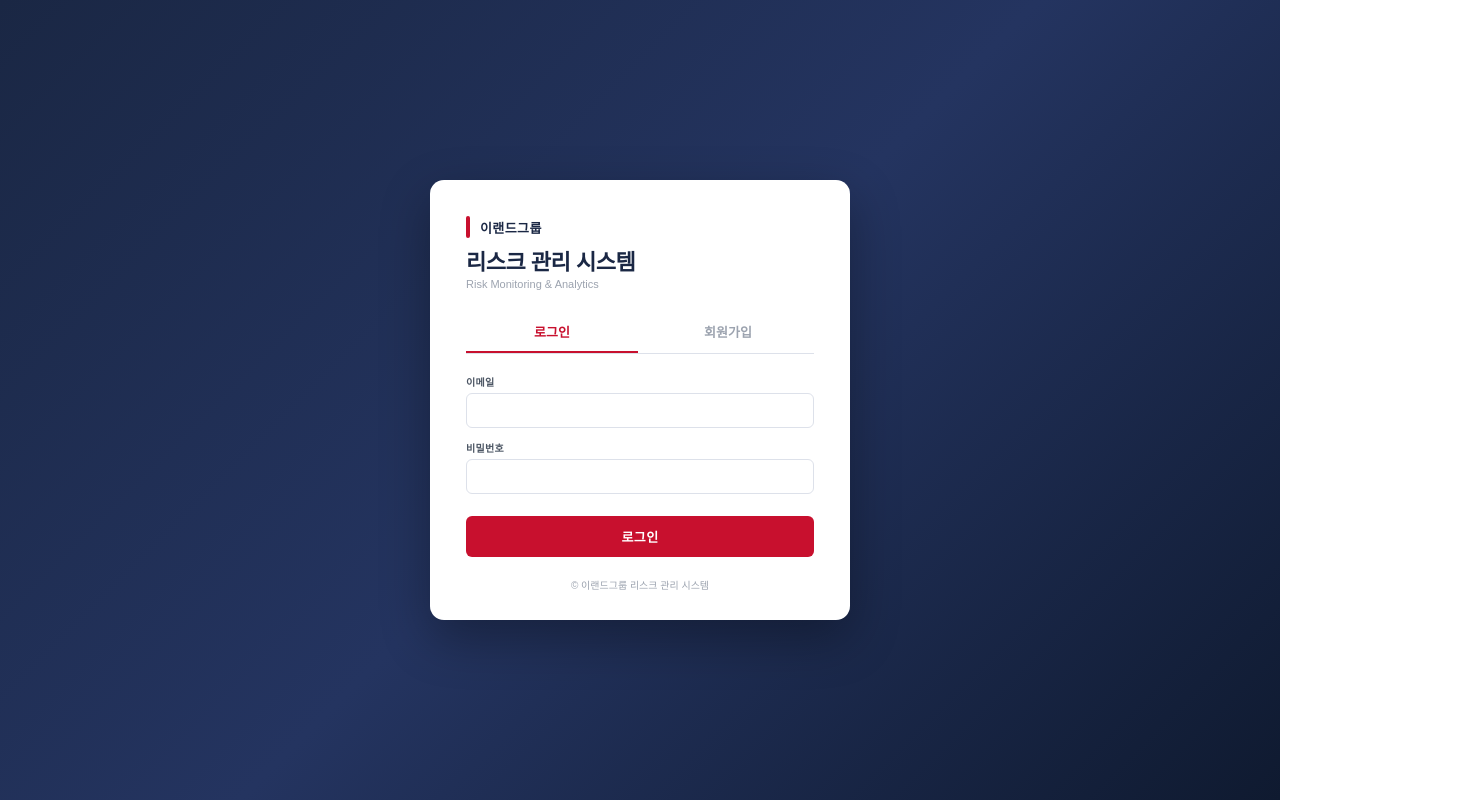
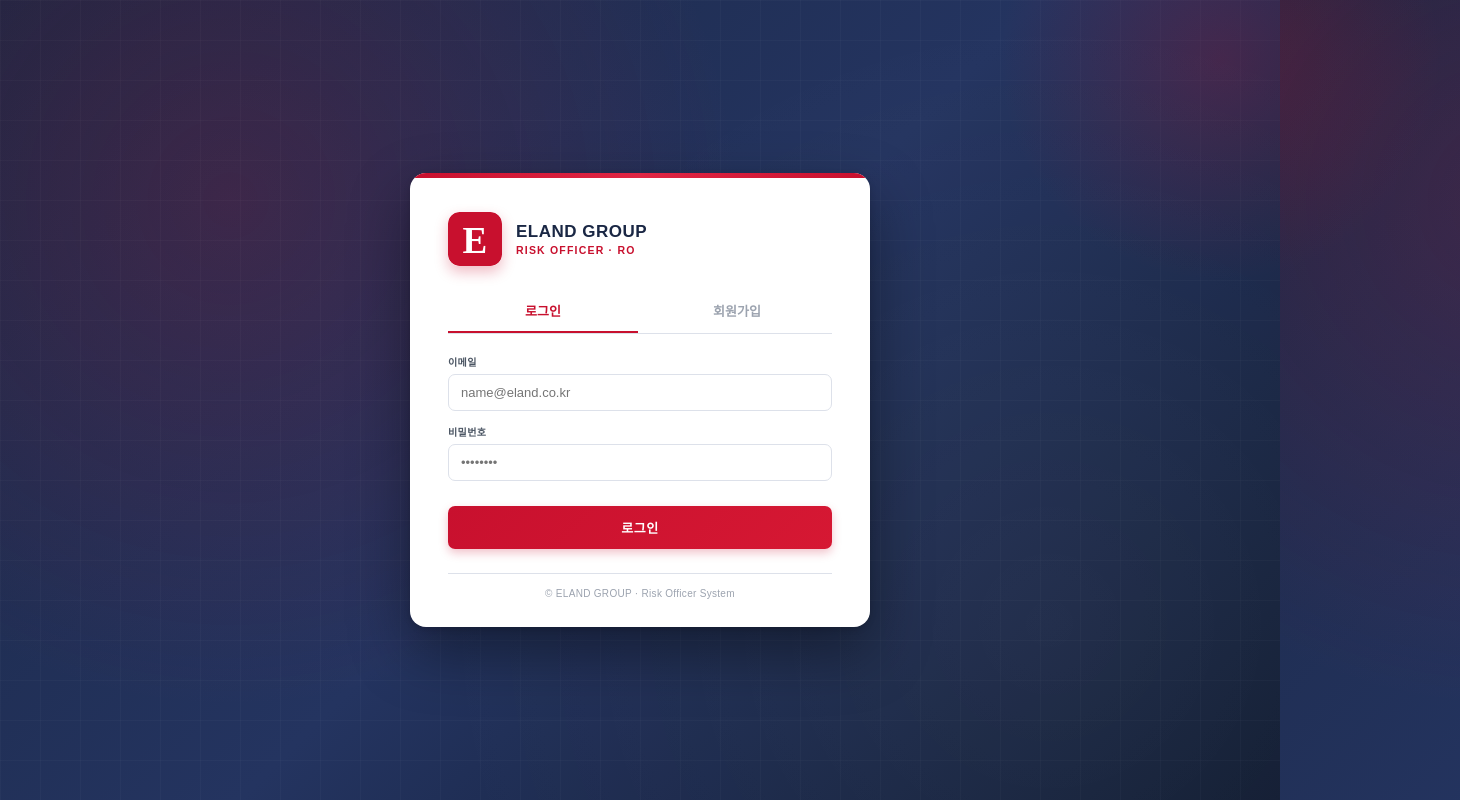
Before and after one commit to gabeenya/cro_dashboard, a plain HTML site: page login.html in a window 1280 px wide. Shown: the whole page, 1460 px wide, since content can reach past the window. Drawn offline with nearby package versions, Linux system fonts and the light colour scheme.

Commit message:
파비콘 수정

```diff
--- a/login.html
+++ b/login.html
@@ -3,7 +3,8 @@
 <head>
 <meta charset="UTF-8">
 <meta name="viewport" content="width=device-width, initial-scale=1.0">
-<title>로그인 — 이랜드그룹 리스크 관리 시스템</title>
+<title>ELAND CRO</title>
+<link rel="icon" type="image/svg+xml" href="favicon.svg">
 <script src="https://cdn.jsdelivr.net/npm/@supabase/supabase-js@2"></script>
 <style>
 :root{
@@ -17,84 +18,146 @@
 *{box-sizing:border-box}
 body{
   margin:0; min-height:100vh; font-family:var(--font); color:var(--text); font-size:13px;
-  background:linear-gradient(135deg,#1a2744 0%,#243460 50%,#0f1a30 100%);
+  background:
+    radial-gradient(circle at 18% 25%, rgba(200,16,46,0.18), transparent 42%),
+    radial-gradient(circle at 82% 78%, rgba(255,255,255,0.05), transparent 50%),
+    linear-gradient(135deg, #1a2744 0%, #243460 50%, #0f1a30 100%);
   display:flex; align-items:center; justify-content:center; padding:24px;
+  position:relative; overflow:hidden;
 }
+/* 배경 미세 격자 */
+body::before{
+  content:''; position:absolute; inset:0;
+  background-image:
+    linear-gradient(rgba(255,255,255,0.025) 1px, transparent 1px),
+    linear-gradient(90deg, rgba(255,255,255,0.025) 1px, transparent 1px);
+  background-size: 40px 40px;
+  pointer-events:none;
+}
+/* 우측 상단 장식 원 */
+body::after{
+  content:''; position:absolute; top:-180px; right:-180px;
+  width:480px; height:480px; border-radius:50%;
+  background: radial-gradient(circle, rgba(200,16,46,0.22) 0%, transparent 65%);
+  pointer-events:none;
+}
+
 .frame{
-  width:100%; max-width:420px; background:var(--surface);
-  border-radius:14px; box-shadow:0 18px 50px rgba(0,0,0,0.32);
-  padding:36px 36px 28px;
+  position:relative; z-index:1;
+  width:100%; max-width:460px; background:var(--surface);
+  border-radius:16px; box-shadow:0 24px 60px rgba(0,0,0,0.4), 0 2px 6px rgba(0,0,0,0.15);
+  overflow:hidden;
 }
-.brand-row{display:flex;align-items:center;gap:10px;margin-bottom:6px}
-.brand-bar{width:4px;height:22px;background:var(--red);border-radius:2px}
-.brand{font-size:13px;font-weight:700;color:var(--navy);letter-spacing:0.4px}
-.ttl{font-size:22px;font-weight:800;color:var(--navy);letter-spacing:-0.5px;margin:4px 0 2px}
-.sub{font-size:11px;color:var(--text3);margin-bottom:22px}
+/* 카드 상단 빨강 띠 */
+.frame::before{
+  content:''; display:block; height:5px;
+  background:linear-gradient(90deg, var(--red) 0%, #e02644 50%, var(--red) 100%);
+}
+.frame-inner{padding:34px 38px 28px}
+
+/* 헤더 */
+.header{display:flex;align-items:center;gap:14px;margin-bottom:24px}
+.logo-circle{
+  width:54px; height:54px; flex-shrink:0;
+  background:url('favicon.svg') center/contain no-repeat;
+  border-radius:11px;
+  box-shadow:0 6px 14px rgba(200,16,46,0.28);
+}
+.header-txt{display:flex;flex-direction:column;line-height:1.15}
+.header-brand{font-size:17px;font-weight:900;color:var(--navy);letter-spacing:0.5px}
+.header-sub{font-size:10.5px;font-weight:600;color:var(--red);letter-spacing:1.2px;margin-top:3px}
+
+.intro{
+  margin:18px 0 22px; padding:10px 12px;
+  background:linear-gradient(90deg, var(--red-light) 0%, transparent 100%);
+  border-left:3px solid var(--red); border-radius:0 6px 6px 0;
+  font-size:11.5px; color:var(--text2); line-height:1.55;
+}
+.intro b{color:var(--navy)}
 
 /* 탭 */
 .tabs{display:flex;border-bottom:1px solid var(--border);margin-bottom:20px;gap:4px}
 .tab{
-  flex:1;padding:10px 0;font-size:13px;font-weight:600;color:var(--text3);
+  flex:1;padding:11px 0;font-size:13px;font-weight:700;color:var(--text3);
   background:none;border:none;cursor:pointer;border-bottom:2px solid transparent;
-  font-family:var(--font);
+  font-family:var(--font); transition:color .15s;
 }
+.tab:hover{color:var(--text2)}
 .tab.on{color:var(--red);border-bottom-color:var(--red)}
 
 /* 폼 */
-.field{margin-bottom:12px}
-.lbl{display:block;font-size:10px;font-weight:700;color:var(--text2);letter-spacing:0.3px;margin-bottom:4px}
+.field{margin-bottom:13px}
+.lbl{display:block;font-size:10px;font-weight:700;color:var(--text2);letter-spacing:0.4px;margin-bottom:5px}
 .input,.sel{
-  width:100%;padding:9px 11px;font-size:13px;color:var(--text);
-  border:1px solid var(--border);border-radius:6px;background:#fff;
-  font-family:var(--font); outline:none; transition:border-color .15s;
+  width:100%;padding:10px 12px;font-size:13px;color:var(--text);
+  border:1px solid var(--border);border-radius:7px;background:#fff;
+  font-family:var(--font); outline:none; transition:all .15s;
 }
-.input:focus,.sel:focus{border-color:var(--navy)}
+.input:focus,.sel:focus{border-color:var(--red);box-shadow:0 0 0 3px rgba(200,16,46,0.1)}
 .row2{display:grid;grid-template-columns:1fr 1fr;gap:10px}
 
 .btn-primary{
-  width:100%;padding:11px;margin-top:10px;font-size:13px;font-weight:700;
-  background:var(--red);color:#fff;border:none;border-radius:6px;cursor:pointer;
-  font-family:var(--font); letter-spacing:0.4px;
+  width:100%;padding:12px;margin-top:12px;font-size:13px;font-weight:700;
+  background:linear-gradient(135deg, var(--red) 0%, #d61833 100%);
+  color:#fff;border:none;border-radius:7px;cursor:pointer;
+  font-family:var(--font); letter-spacing:0.5px;
+  box-shadow:0 4px 10px rgba(200,16,46,0.25); transition:all .15s;
 }
-.btn-primary:hover{background:var(--red-dark)}
-.btn-primary:disabled{opacity:.6;cursor:not-allowed}
+.btn-primary:hover{box-shadow:0 6px 14px rgba(200,16,46,0.35);transform:translateY(-1px)}
+.btn-primary:active{transform:translateY(0)}
+.btn-primary:disabled{opacity:.6;cursor:not-allowed;transform:none}
 
 .msg{
-  margin-top:12px;padding:9px 10px;font-size:11px;border-radius:6px;
+  margin-top:12px;padding:10px 12px;font-size:11px;border-radius:6px;
   display:none; line-height:1.5;
 }
 .msg.err{background:#fef2f2;color:#991b1b;border:1px solid #fecaca;display:block}
 .msg.ok{background:#ecfdf5;color:#065f46;border:1px solid #a7f3d0;display:block}
 .msg.info{background:#eff6ff;color:#1e3a8a;border:1px solid #bfdbfe;display:block}
 
-.foot{margin-top:20px;text-align:center;font-size:10px;color:var(--text3)}
+.foot{
+  margin-top:24px; padding-top:14px; border-top:1px solid var(--border);
+  text-align:center; font-size:10px; color:var(--text3); letter-spacing:0.3px;
+}
 
 /* 승인 대기 화면 */
-.pending-card{text-align:center;padding:18px 4px 6px}
+.pending-card{text-align:center;padding:18px 4px 8px}
 .pending-icon{
-  width:54px;height:54px;border-radius:50%;background:var(--red-light);
-  display:flex;align-items:center;justify-content:center;margin:0 auto 14px;
-  color:var(--red);font-size:28px;font-weight:700;
+  width:64px;height:64px;border-radius:50%;
+  background:linear-gradient(135deg, var(--red-light) 0%, #ffe3e8 100%);
+  display:flex;align-items:center;justify-content:center;margin:0 auto 16px;
+  color:var(--red);font-size:32px;
+  box-shadow:0 4px 12px rgba(200,16,46,0.15);
 }
-.pending-ttl{font-size:18px;font-weight:800;color:var(--navy);margin-bottom:8px}
-.pending-msg{font-size:12px;color:var(--text2);line-height:1.7;margin-bottom:18px}
+.pending-ttl{font-size:19px;font-weight:800;color:var(--navy);margin-bottom:10px;letter-spacing:-0.3px}
+.pending-msg{font-size:12.5px;color:var(--text2);line-height:1.75;margin-bottom:22px}
 .pending-msg b{color:var(--text)}
 .btn-secondary{
-  display:inline-block;padding:8px 18px;font-size:11px;font-weight:600;
-  background:#fff;color:var(--text2);border:1px solid var(--border2);border-radius:6px;
-  cursor:pointer; font-family:var(--font);
+  display:inline-block;padding:9px 22px;font-size:12px;font-weight:600;
+  background:#fff;color:var(--text2);border:1px solid var(--border2);border-radius:7px;
+  cursor:pointer; font-family:var(--font); transition:all .15s;
 }
-.btn-secondary:hover{background:var(--bg)}
+.btn-secondary:hover{background:var(--bg);border-color:var(--text3);color:var(--text)}
+
+@media (max-width:520px){
+  .frame-inner{padding:28px 22px 22px}
+  .logo-circle{width:46px;height:46px;font-size:24px}
+  .header-brand{font-size:16px}
+}
 </style>
 </head>
 <body>
 <div class="frame">
+  <div class="frame-inner">
     <!-- 로그인/회원가입 영역 -->
     <div id="auth-area">
-    <div class="brand-row"><div class="brand-bar"></div><div class="brand">이랜드그룹</div></div>
-    <div class="ttl">리스크 관리 시스템</div>
-    <div class="sub">Risk Monitoring &amp; Analytics</div>
-
+      <div class="header">
+        <div class="logo-circle" role="img" aria-label="E·LAND"></div>
+        <div class="header-txt">
+          <div class="header-brand">ELAND GROUP</div>
+          <div class="header-sub">RISK OFFICER &middot; RO</div>
+        </div>
+      </div>
       <div class="tabs">
         <button class="tab on" id="tab-login" onclick="switchTab('login')">로그인</button>
         <button class="tab" id="tab-signup" onclick="switchTab('signup')">회원가입</button>
@@ -104,11 +167,11 @@ body{
       <form id="form-login" onsubmit="event.preventDefault();doLogin()">
         <div class="field">
           <label class="lbl">이메일</label>
-        <input type="email" class="input" id="li-email" autocomplete="username" required>
+          <input type="email" class="input" id="li-email" autocomplete="username" placeholder="name@eland.co.kr" required>
         </div>
         <div class="field">
           <label class="lbl">비밀번호</label>
-        <input type="password" class="input" id="li-pw" autocomplete="current-password" required>
+          <input type="password" class="input" id="li-pw" autocomplete="current-password" placeholder="••••••••" required>
         </div>
         <button type="submit" class="btn-primary" id="btn-login">로그인</button>
         <div class="msg" id="msg-login"></div>
@@ -162,6 +225,13 @@ body{
 
     <!-- 승인 대기 화면 (가입 직후 or ?pending=1 진입 시) -->
     <div id="pending-area" style="display:none">
+      <div class="header" style="margin-bottom:6px">
+        <div class="logo-circle" role="img" aria-label="E·LAND"></div>
+        <div class="header-txt">
+          <div class="header-brand">ELAND GROUP</div>
+          <div class="header-sub">RISK OFFICER &middot; RO</div>
+        </div>
+      </div>
       <div class="pending-card">
         <div class="pending-icon">⏱</div>
         <div class="pending-ttl">관리자 승인 대기 중</div>
@@ -174,7 +244,8 @@ body{
       </div>
     </div>
 
-  <div class="foot">© 이랜드그룹 리스크 관리 시스템</div>
+    <div class="foot">© ELAND GROUP &middot; Risk Officer System</div>
+  </div>
 </div>
 
 <script>
```
Also changed, not shown: index.html (+2 -1 lines), .claude/settings.local.json, favicon.svg (added), 화면 캡처.png (added). Lines whose indentation alone changed are shown as unchanged.
